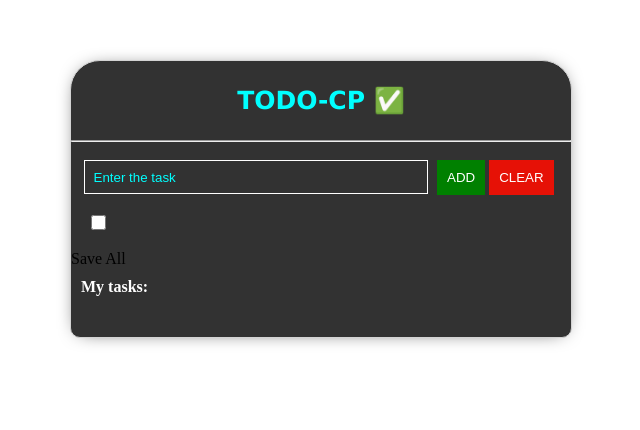
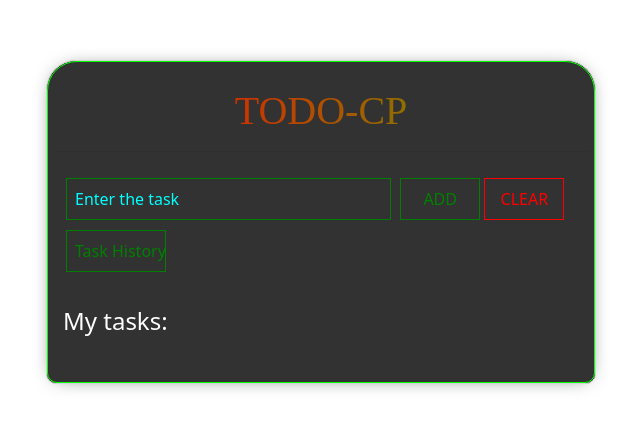
Before and after one commit to Abbhiishek/Webners, a PHP site: page /Contributions/todocp/index.html in a window 1280 px wide. Shown: the top 430 px of the page, without its empty margins (319-959 px from the left). Run offline with PHP 8.4, Linux system fonts and the light colour scheme.

Commit message:
Tasks are getting stored in the sites local. But needs some more work

```diff
--- a/Contributions/todocp/index.html
+++ b/Contributions/todocp/index.html
@@ -8,24 +8,50 @@
     <link rel="stylesheet" href="style.css">
     <link rel="shortcut icon" href="site-favicon.png" type="image/x-icon">
 
+    <link href="https://cdn.jsdelivr.net/npm/bootstrap@5.2.2/dist/css/bootstrap.min.css" rel="stylesheet" integrity="sha384-Zenh87qX5JnK2Jl0vWa8Ck2rdkQ2Bzep5IDxbcnCeuOxjzrPF/et3URy9Bv1WTRi" crossorigin="anonymous">
 </head>
 <body>
 
 <div class="box">
-    <h3>TODO-CP ✅</h3>
+    <div class="inner">
+      <h3>TODO-CP </h3>
     <hr>
     <input type="text" id="taskname" placeholder="Enter the task">   </input>
-  <button type="submit" id="addtask">ADD</button>
-  <button type="submit" id="cleartask">CLEAR</button>
-  <input type="checkbox" name="isSave" id="isSave">
-  <label for="isSave">Save All</label>
-  <h4>My tasks: </h4><p id="msg">Click on any task to mark it as completed<p>
-  <ul id="tasklist">
-  </ul>
+    <button type="submit" id="addtask">ADD</button>
+    <button type="submit" id="cleartask">CLEAR</button>
+    <input type="submit" value="Task History" id="save" data-bs-toggle="modal" data-bs-target="#exampleModal">
+    <h4>My tasks: </h4><p id="msg">Click on any task to mark it as completed<p>
+    <ul id="tasklist">
+    </ul>
+    </div>
   </div>
 
 
+<!-- Task History -->
+<div class="modal fade taskpane" id="exampleModal" tabindex="-1" aria-labelledby="exampleModalLabel" aria-hidden="true">
+  <div class="modal-dialog">
+    <div class="modal-content">
+      <div class="modal-header">
+        <h1 class="modal-title fs-5" id="exampleModalLabel">Task History</h1>
+        <button type="button" class="btn-close" data-bs-dismiss="modal" aria-label="Close"></button>
+      </div>
+      <div class="modal-body">
+        <input type="submit" value="Clear Storage" id="del">
+        <ul id="localtasks">
+
+        </ul>
+      </div>
+      <div class="modal-footer">
+        <button type="button" class="btn btn-secondary" data-bs-dismiss="modal">Close</button>
+
+      </div>
+    </div>
+  </div>
+</div>
+
 
   <script src="script.js"></script>
+  <!-- JavaScript Bundle with Popper -->
+<script src="https://cdn.jsdelivr.net/npm/bootstrap@5.2.2/dist/js/bootstrap.bundle.min.js" integrity="sha384-OERcA2EqjJCMA+/3y+gxIOqMEjwtxJY7qPCqsdltbNJuaOe923+mo//f6V8Qbsw3" crossorigin="anonymous"></script>
 </body>
 </html>
--- a/Contributions/todocp/script.js
+++ b/Contributions/todocp/script.js
@@ -1,47 +1,72 @@
 const tasklist = document.getElementById('tasklist')
+const savedtasks = document.getElementById('localtasks')
 const taskname = document.getElementById('taskname')
 const addtask = document.getElementById('addtask')
 const cleartask = document.getElementById('cleartask')
+const savebtn = document.getElementById('save')
+const delbtn = document.getElementById('del')
+var tc = 1
 
 
+
+//Function to add task in the list
 function addtotasks(){
   const msg = document.getElementById('msg')
   const li = document.createElement('li')
   const task = document.createTextNode(taskname.value)
+  msg.style.display = "block";
 
   li.appendChild(task)
-  msg.style.display = "block";
   tasklist.appendChild(li)
+  // savedtasks.appendChild(li)
+
+  localStorage.setItem(tc,li.innerText)
+  var taskvals = localStorage.getItem(tc)
+
+  const li2 = document.createElement('li')
+  const taskn = document.createTextNode(taskvals)
+  li2.appendChild(taskn)
+  savedtasks.appendChild(li2)
+
+  tc++
+
+
 }
+//Clear the tasklist
 function cleartasks(){
   tasklist.innerHTML=''
 }
+//Delete all the tasks from storage
+function delall(){
+  savedtasks.innerHTML=''
+  localStorage.clear();
+  tc = 1
+}
+
+//Callers
 addtask.addEventListener('click',addtotasks)
 cleartask.addEventListener('click',cleartasks)
-var list = document.querySelector('ul')
+delbtn.addEventListener('click',delall)
 
-var i = 1
-list.addEventListener('click',function(ev){
+tasklist.addEventListener('click',function(ev){
   if(ev.target.tagName==='LI'){
-    ev.target.classList.toggle('checked');
+    ev.target.classList.if('checked');
     // var tasknametext = ev.target.innerText
+
+    // localStorage.setItem('task',tasknametext)
+    // i++;
+
+    // localStorage.getItem('task')
     // var taskcount = document.getElementsByTagName('LI').length;
 
     // console.log(taskcount)
+    // localStorage.setItem('task'+i,tasknametext)
+    // i++
 
-    if(ev.target.className=='checked'){
-      if(ev.target.innerText != localStorage.key(i).valueOf){
-        console.log('already exists!')
-        i++
-      }
-      // localStorage.setItem('task'+i,ev.target.innerText)
-      // i++
-    }
     // else if(ev.target.className!='checked'){
     //   localStorage.removeItem('task'+1,ev.target.innerText)
     //   i++
     // }
 
  }
-
 },false)
--- a/Contributions/todocp/style.css
+++ b/Contributions/todocp/style.css
@@ -2,13 +2,19 @@
     font-family: poppins;
   }
   .box{
-    width: 500px;
+    width: 550px;
     border: 1px solid lightgrey;
     border-radius: 30px 30px 10px 10px;
     box-shadow: 0px 1px 20px -10px;
     margin: auto;
     margin-top: 60px;
     background: rgb(50, 50, 50);
+
+  }
+  .inner{
+    border: 1px solid lime;
+    border-radius: 30px 30px 10px 10px;
+    padding: 5px;
   }
   p{
     color: lime;
@@ -16,45 +22,68 @@
     display: none;
     text-align: center;
   }
-  h3{
+  .inner h3{
     text-align: center;
-    font-size: 25px;
-    font-family: verdana;
-    color: cyan;
+    font-size: 2.5rem;
+    font-family: poppins;
+    background: linear-gradient(90deg, red,lime,cyan,yellow);
+    -webkit-background-clip: text;
+    -webkit-text-fill-color: transparent;
+    animation: textclr 10s linear infinite;
+    /* opacity: ; */
+    background-size: 400%;
+    margin-top: 20px;
   }
-  h4{
+  @keyframes textclr {
+    0%{
+      background-position: 0%;
+    }
+    100%{
+      background-position: 400%;
+    }
+  }
+.inner h4{
     color: white;
     padding: 5px;
     margin: 5px;
     display: block;
+    margin-top: 30px;
   }
   #taskname{
     margin-left: 13px;
     margin-top: 10px;
-    padding: 8.5px;
+    padding: 8px;
     width: 325px;
     outline: none;
     background: none;
-    border: 1px solid white;
+    border: 1px solid green;
     color: cyan;
   }
-  #addtask{
-    padding: 10px;
+  #taskname:focus{
+    border: 1px solid lime;
+
+  }
+
+  .inner #addtask{
+    padding: 8px;
     cursor: pointer;
-    background: green;
-    color: white;
-    border: none;
+    background: none;
+    color: green;
+    border: 1px solid green;
     margin-left: 5px;
+    width: 80px;
   }
-  #addtask:hover{transition: 0.5s;color: black;background: white;}
+  #addtask:hover{transition: 0.4s;color: lime;border: 1px solid lime;}
   #cleartask{
-    padding: 10px;
+    padding: 8px;
     cursor: pointer;
-    background: rgb(230, 17, 6);
-    border: none;
-    color: white;
+    background: none;
+    border: 1px solid red;
+    transition: 0.4s;
+    width: 80px;
+    color: red;
   }
-  #cleartask:hover{transition: 0.4s;color: white;background: darkred;}
+  #cleartask:hover{border: 1px solid orange; color: orange}
 
   #tasklist{
     list-style: none;
@@ -105,3 +134,38 @@
     border: none;
     text-decoration: line-through;
   }
+
+  #save{
+    background: none;
+    border: 1px solid green;
+    color: green;
+    transition: 0.4s;
+    padding: 8px;
+    width: 100px; margin-left: 13px; display: block; margin-top: 10px;
+  }
+  #save:hover{border: 1px solid lime; cursor: pointer; color: lime}
+
+  #del{
+    padding: 8px;
+    cursor: pointer;
+    background: none;
+    border: 1px solid red;
+    transition: 0.4s;
+    width: 120px;
+    color: red;
+  }
+  #del:hover{border: 1px solid orange; color: orange; }
+  #localtasks{border-top: 1px double orange; margin-top: 10px;
+  }
+  #localtasks li{
+    list-style: square;
+    border: none;
+    color: white;
+    margin: 1px;
+    /* border-bottom: 1px double red; */
+    border-radius: 0px;
+  }
+  #localtasks li:hover{background: none; font-weight: 800;}
+  .modal-header{background: black; color: white;}
+  .modal-body{background: black;}
+  .modal-footer{display: none;}
```
